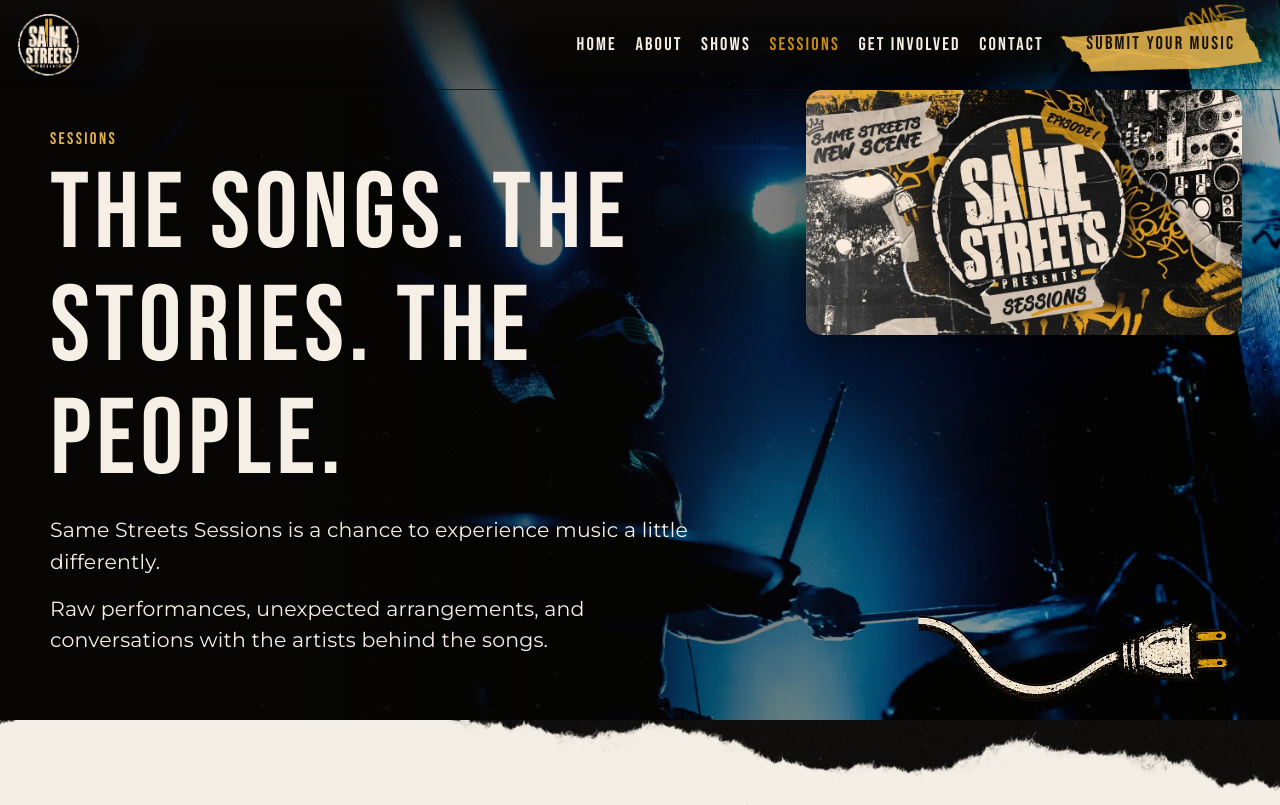
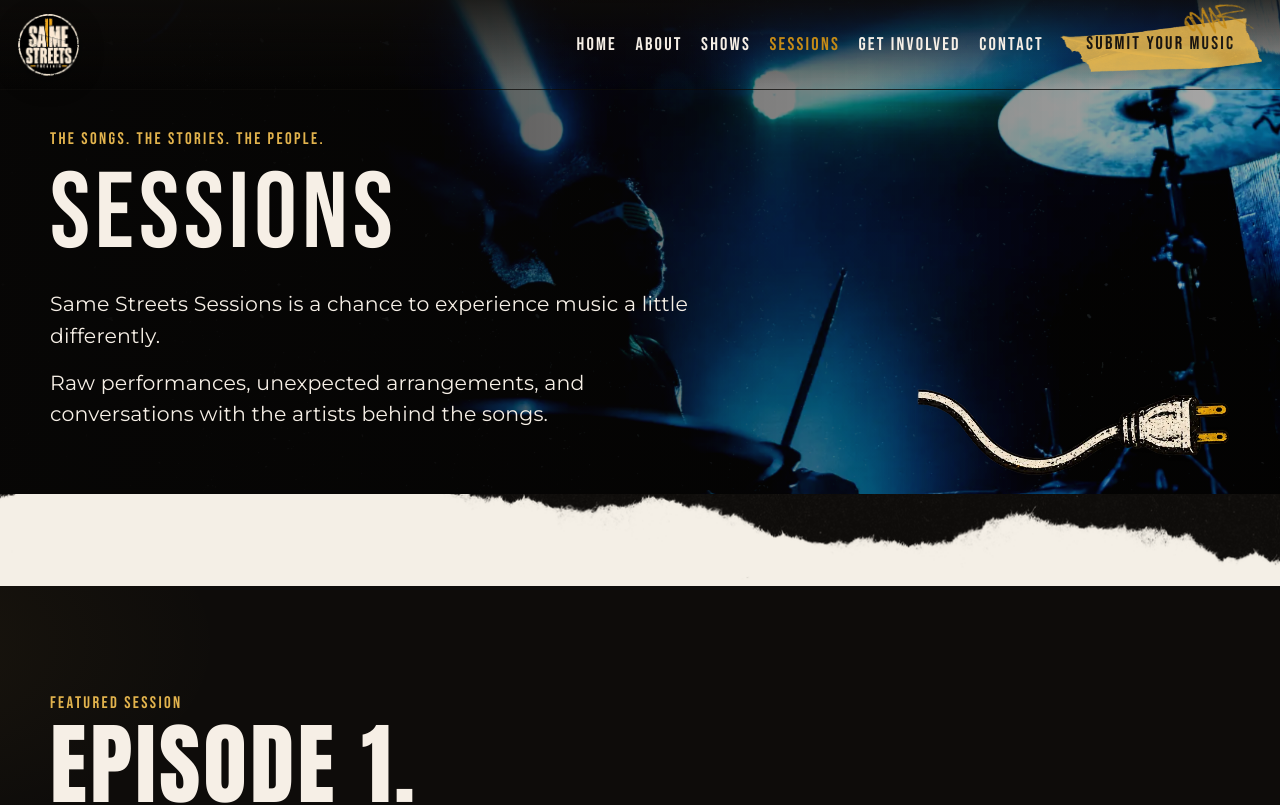
Before and after one commit to AbdullahYaseen01/same-streets-presents, a plain HTML site: page sessions.html in a window 1280 px wide. Shown: the top 805 px of the page. Drawn offline with Linux system fonts and the light colour scheme; a script that the page names is missing.

Commit message:
Tighten the Sessions page headings and drop the extra graphics.

```diff
--- a/css/styles.css
+++ b/css/styles.css
@@ -1084,25 +1084,17 @@ h3 {
   align-self: center;
 }
 
+.page-sessions .page-hero {
+  min-height: 0;
+  align-items: flex-end;
+}
+
 .page-sessions .page-hero::before { content: none; }
 
-.sessions-art {
-  position: absolute;
-  z-index: 2;
-  right: max(3vw, 1.25rem);
-  top: calc(var(--header) + 0.4rem);
-  width: min(34vw, 440px);
-  display: grid;
-  gap: 0.75rem;
-  pointer-events: none;
-}
-
-.sessions-art img {
-  width: 100%;
-  height: auto;
-  display: block;
-  border-radius: 16px;
-  filter: drop-shadow(0 16px 24px rgba(0, 0, 0, 0.4));
+.page-sessions .page-hero .eyebrow,
+#spotlights .section-head .eyebrow {
+  flex-wrap: wrap;
+  line-height: 1.2;
 }
 
 .spotlight-copy h3 { font-size: clamp(2.1rem, 4vw, 3.3rem); }
@@ -1980,14 +1972,6 @@ select:focus { border-color: var(--mustard); }
     align-items: flex-start;
     justify-content: flex-end;
   }
-  .sessions-art {
-    position: relative;
-    top: auto;
-    right: auto;
-    width: min(100%, 520px);
-    margin: 0.4rem 0 1.2rem;
-    padding-inline: 0.65rem;
-  }
   .about-hero h1 { font-size: clamp(2.15rem, 9.4vw, 2.85rem); }
   .about-hero-portrait { width: 100%; }
   .about-hero-portrait figcaption { right: 5.2rem; }
--- a/sessions.html
+++ b/sessions.html
@@ -35,13 +35,10 @@
     <section class="page-hero" data-grade="teal">
       <div class="page-hero-media" style="background-image:url('assets/photos/client-drums.webp')"></div>
       <div class="wrap page-hero-copy stack">
-        <p class="eyebrow">Sessions</p>
-        <h1>The songs. The stories. The people.</h1>
+        <p class="eyebrow">The songs. The stories. The people.</p>
+        <h1>Sessions</h1>
         <p class="lede">Same Streets Sessions is a chance to experience music a little differently.</p>
         <p class="lede">Raw performances, unexpected arrangements, and conversations with the artists behind the songs.</p>
-      </div>
-      <div class="sessions-art">
-        <img src="assets/photos/sessions-title.webp" alt="Same Streets Presents Sessions title card." width="1024" height="576">
       </div>
       <div class="cord" aria-hidden="true"></div>
     </section>
@@ -66,11 +63,10 @@
       <div class="wrap">
         <div class="section-head">
           <div data-reveal>
-            <p class="eyebrow">Artist spotlights</p>
-            <h2>One voice at a time.</h2>
+            <p class="eyebrow">One voice at a time.</p>
+            <h2>Artist spotlights</h2>
             <p class="copy">A photo, a name, a genre, and a short story. This spot changes as new artists come through.</p>
           </div>
-          <img class="spotlight-badge" src="assets/brand/badge.webp" alt="Same Streets Presents" width="512" height="512" loading="lazy" decoding="async">
         </div>
         <article class="spotlight" data-spotlight data-reveal>
           <figure class="spotlight-frame">
```
